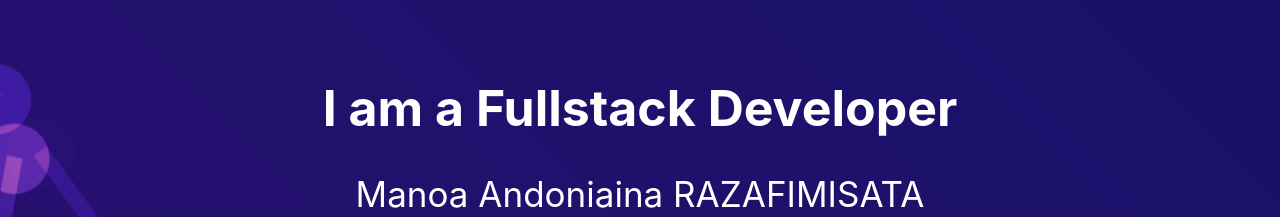
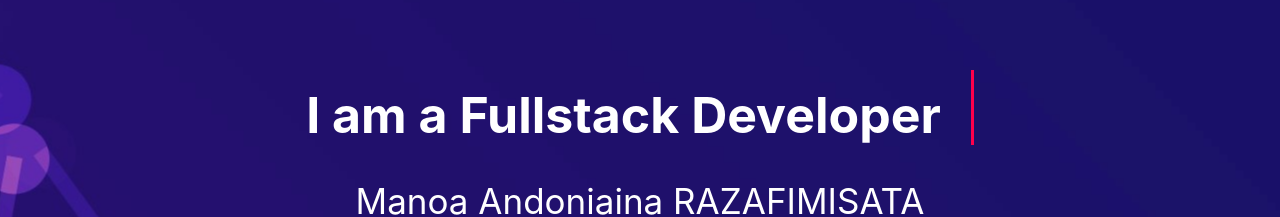
Before and after one commit to RAZManou/Lem-Portfolio, a Next.js app: page / in a window 1280 px wide. Shown: the part 189-406 px from the top of the page. Built offline with nearby package versions, Linux system fonts and the light colour scheme.

Commit message:
use CustomDivider

```diff
--- a/pages/index.tsx
+++ b/pages/index.tsx
@@ -1,6 +1,5 @@
 import React from 'react';
 import { Box, createStyles, Grow, makeStyles, Theme } from '@material-ui/core';
-import Layout from '../components/layout/layout';
 import { useTranslation } from 'react-i18next';
 import THEMES from '../constants/themes';
 import { NAME, FIRSTNAME, SECOND_FIRSTNAME } from '../constants/personalInfos';
@@ -9,6 +8,7 @@ import { useRouter } from 'next/router';
 import { ROUTES } from '../constants/routes';
 import FONT_SIZES from '../constants/fontSizes';
 import PlayArrowIcon from '@material-ui/icons/PlayArrow';
+import CustomDivider from '../components/customDivider/CustomDivider';
 
 const duration = 1000;
 
@@ -25,10 +25,15 @@ const Home = () => {
         justifyContent: 'center',
         alignItems: 'center',
       },
+      jobTitleContainer: {
+        display: 'flex',
+        alignItems: 'flex-end',
+      },
       jobTitle: {
         fontSize: FONT_SIZES.primaryTitle,
         fontWeight: 'bold',
         textAlign: 'center',
+        marginRight: 30,
       },
       fullName: {
         fontSize: FONT_SIZES.secondaryTitle,
@@ -80,7 +85,10 @@ const Home = () => {
   return (
     <Box className={classes.container}>
       <Grow in={true}>
-        <Box className={classes.jobTitle}>{t('home.job.title')}</Box>
+        <Box className={classes.jobTitleContainer}>
+          <Box className={classes.jobTitle}>{t('home.job.title')}</Box>
+          <CustomDivider orientation="vertical" />
+        </Box>
       </Grow>
       <Grow in={true} timeout={duration}>
         <Box className={classes.fullName}>
```
Also changed, not shown: components/titles/ScreenTitle.tsx (+2 -8 lines).
